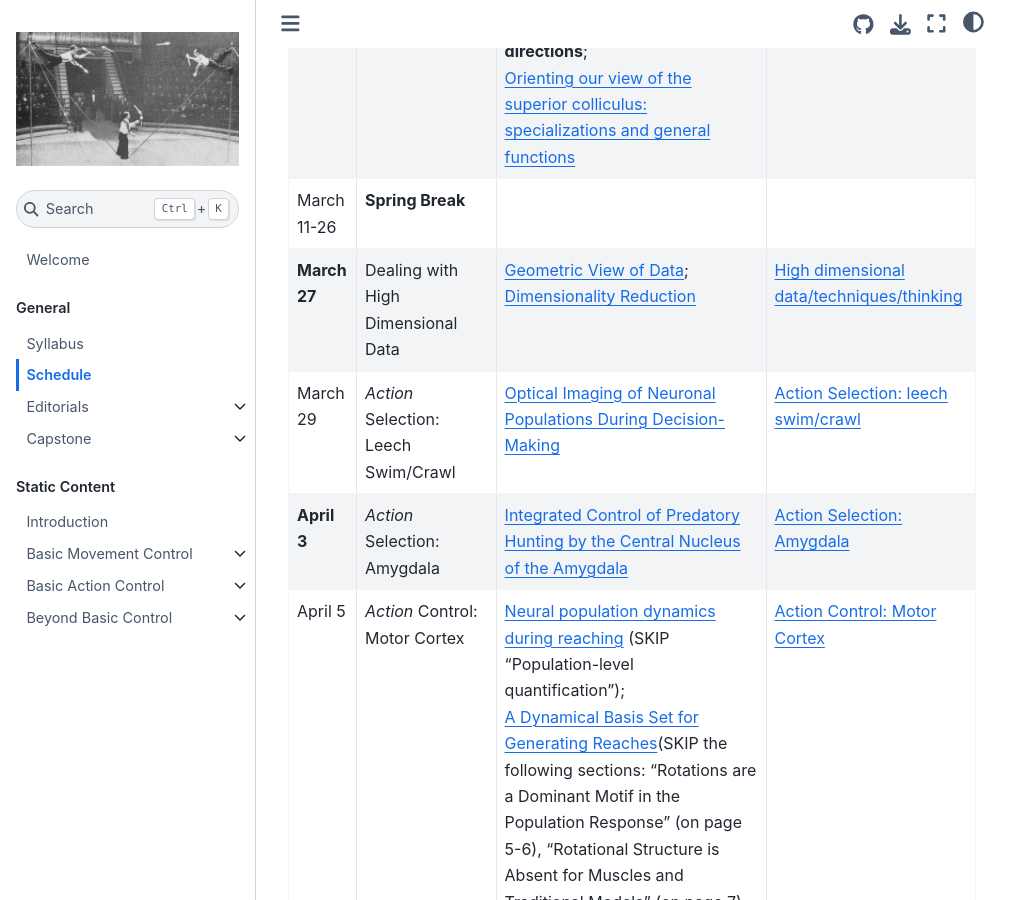
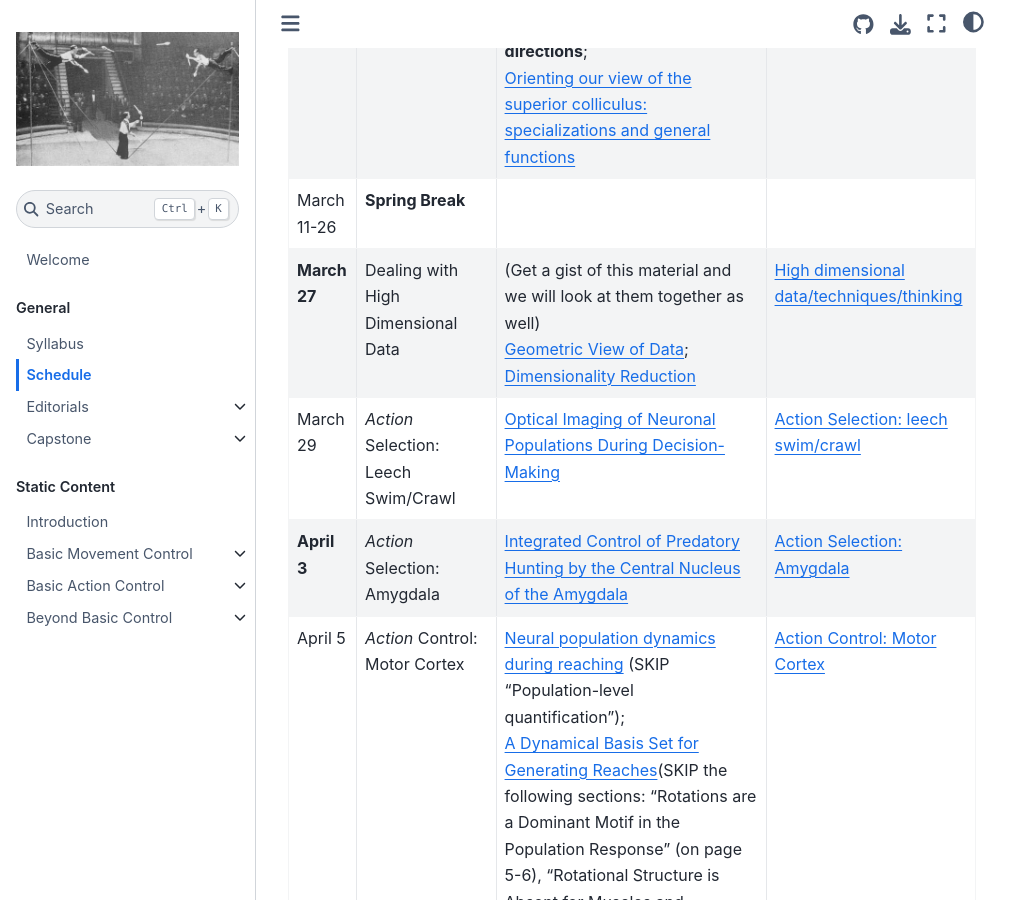
Before and after one commit to neurologic/Neurobiology-Movement, a Jupyter Book: the page built from schedule.md, in a window 1280 px wide and 900 px high, scrolled down 2502 px. Shown: the whole window, without its empty margins (0-1031 px from the left). Built offline with Jupyter Book 1.0.4 settings and Sphinx 7.4.7 and the Sphinx Book theme 1.1.4, drawn with Linux system fonts in a browser that asks for light colours; pages that are not in the unit, such as notebooks, are missing from menus.

Commit message:
regular push

```diff
--- a/schedule.md
+++ b/schedule.md
@@ -22,7 +22,7 @@ The *Pages* column contains links to materials we will use during class that day
 | **March 6** | **Editorial DUE** 11 PM | Basic Movement Control | [](../editorials/editorials-general-info) |
 | March 8 | Orientation and Action Selection: Tectum | [The tectum/superior colliculus as the vertebrate solution for spatial sensory integration and action](https://doi.org/10.1016/j.cub.2021.04.001) sections: **The tectum/SC’s intrinsic networks and their computations** (*The tectum/SC’s conserved laminar structure* and *The lamprey tectum’s sensory and motor maps and circuit mechanisms*) , **Sensorimotor transformation, premotor outputs, and behavior selection**, and **Conclusions and future directions**;<br>[Orienting our view of the superior colliculus: specializations and general functions](https://doi.org/10.1016/j.conb.2021.10.005)| [](../markdown/tectum) |
 | March 11-26 | **Spring Break** |  |  |
-| **March 27** | Dealing with High Dimensional Data | [Geometric View of Data](../executable/Tutorial_GeometricViewOfData);<br> [Dimensionality Reduction](../executable/Tutorial_DimensionalityReduction) | [](../markdown/high-dimensional-techniques) |
+| **March 27** | Dealing with High Dimensional Data | (Get a gist of this material and we will look at them together as well)<br> [Geometric View of Data](../executable/Tutorial_GeometricViewOfData);<br> [Dimensionality Reduction](../executable/Tutorial_DimensionalityReduction) | [](../markdown/high-dimensional-techniques) |
 | March 29 | *Action* Selection: Leech Swim/Crawl | [Optical Imaging of Neuronal Populations During Decision-Making](https://doi.org/10.1126/science.1103736) | [](../markdown/action-selection_leech-swim-crawl) |
 | **April 3** | *Action* Selection: Amygdala | [Integrated Control of Predatory Hunting by the Central Nucleus of the Amygdala](https://doi.org/10.1016/j.cell.2016.12.027) | [](../markdown/action-selection_amygdala) |
 | April 5 | *Action* Control: Motor Cortex | [Neural population dynamics during reaching](https://doi.org/10.7554%2FeLife.58848) (SKIP "Population-level quantification");<br> [A Dynamical Basis Set for Generating Reaches](https://doi-org.ezproxy.wesleyan.edu/10.1101/sqb.2014.79.024703)(SKIP the following sections: "Rotations are a Dominant Motif in the Population Response" (on page 5-6), "Rotational Structure is Absent for Muscles and Traditional Models" (on page 7), "Interpretation of Why "Tuning" Changes With Time (on page 9), "Pitfalls of the Population PSTH" (on page 9-11)) | [](../markdown/action-control_motor-cortex) |
```
